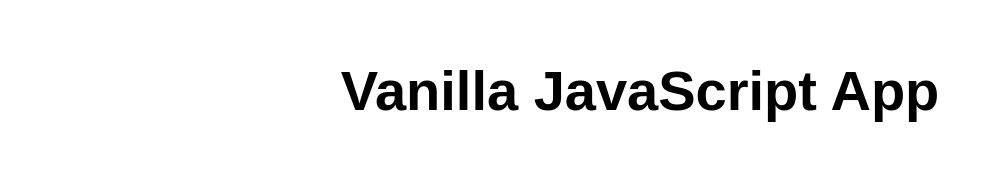
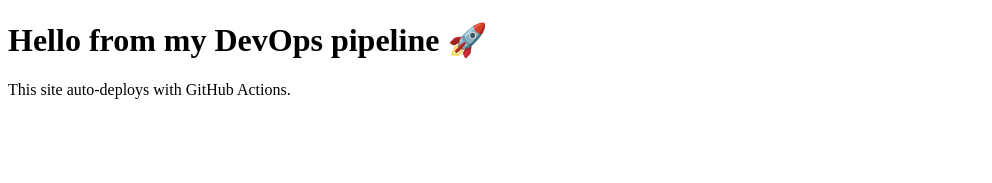
Before and after one commit to GravDevOps/my-first-static-web-app, a website: page src/index.html in a window 1280 px wide. Shown: the whole page, without its empty margins (0-992 px from the left). Drawn offline with Linux system fonts and the light colour scheme.

Commit message:
Update index.html

```diff
--- a/src/index.html
+++ b/src/index.html
@@ -1,17 +1,11 @@
+
 <!DOCTYPE html>
-<html lang="en">
-
+<html>
 <head>
-  <meta charset="UTF-8">
-  <meta name="viewport" content="width=device-width, initial-scale=1.0">
-  <link rel="stylesheet" href="styles.css">
-  <title>Vanilla JavaScript App</title>
+  <title>My DevOps Project</title>
 </head>
-
 <body>
-  <main>
-    <h1>Vanilla JavaScript App</h1>
-  </main>
+  <h1>Hello from my DevOps pipeline 🚀</h1>
+  <p>This site auto-deploys with GitHub Actions.</p>
 </body>
-
 </html>
```
